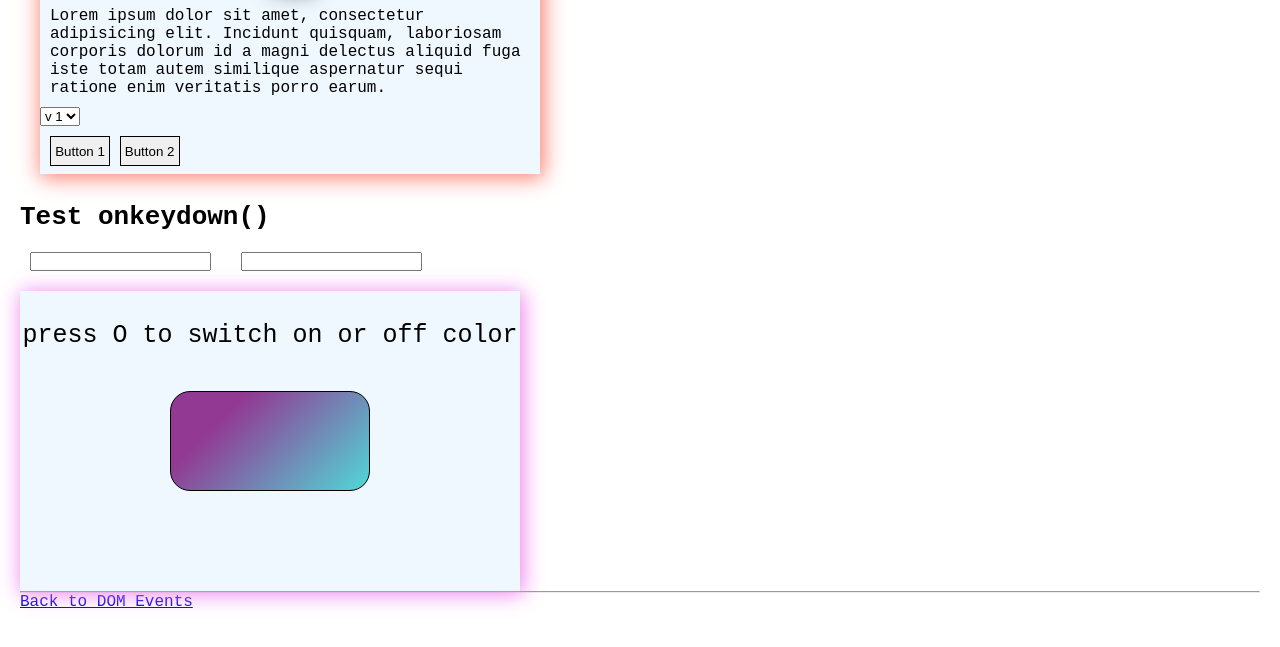
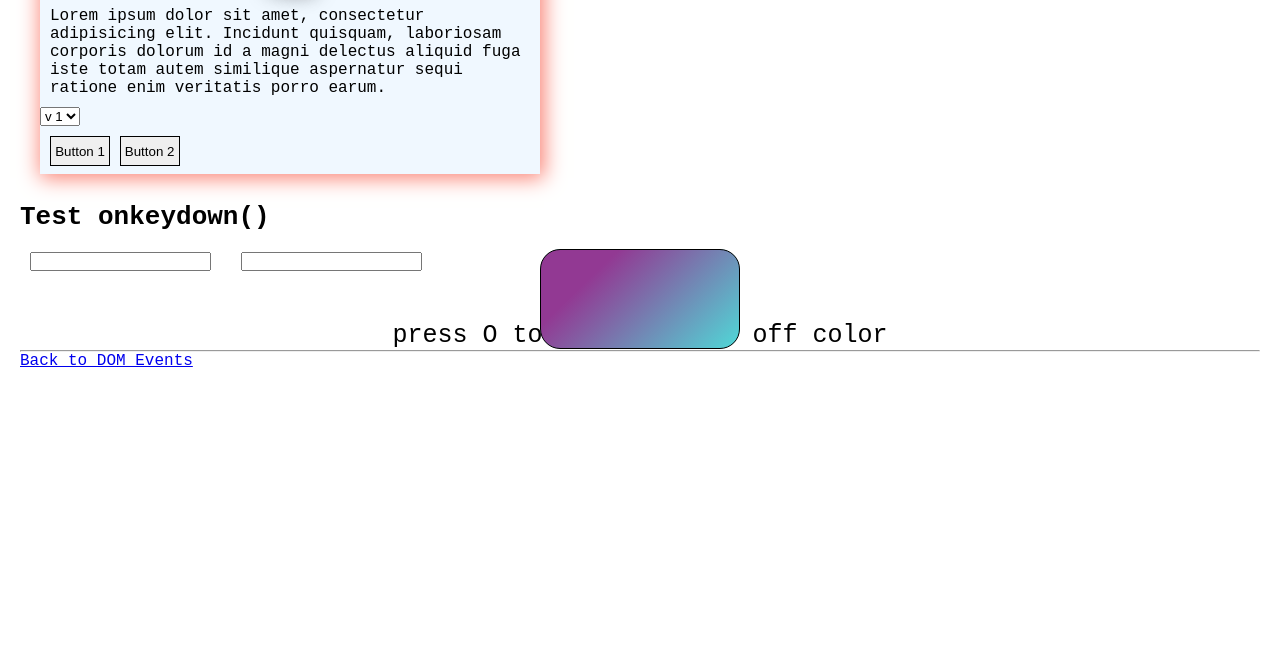
Before and after one commit to ConMeoMapDit/BasicJavaScript, a plain HTML site: page domEventsExamp.html in a window 1280 px wide. Shown: the part 101-748 px from the top of the page. Drawn offline with Linux system fonts and the light colour scheme; a web font is replaced by a local one.

Commit message:
no message

```diff
--- a/domEventsExamp.html
+++ b/domEventsExamp.html
@@ -45,7 +45,7 @@
         <input type="text" name="" id="testOnkeyDown2">
         <br>
 
-        <div class="form">
+        <div class="formOrO">
             <button id="switchOnOff"></button>
             <p id="formOrOTitle">press O to switch on or off color</p>
         </div>
```
